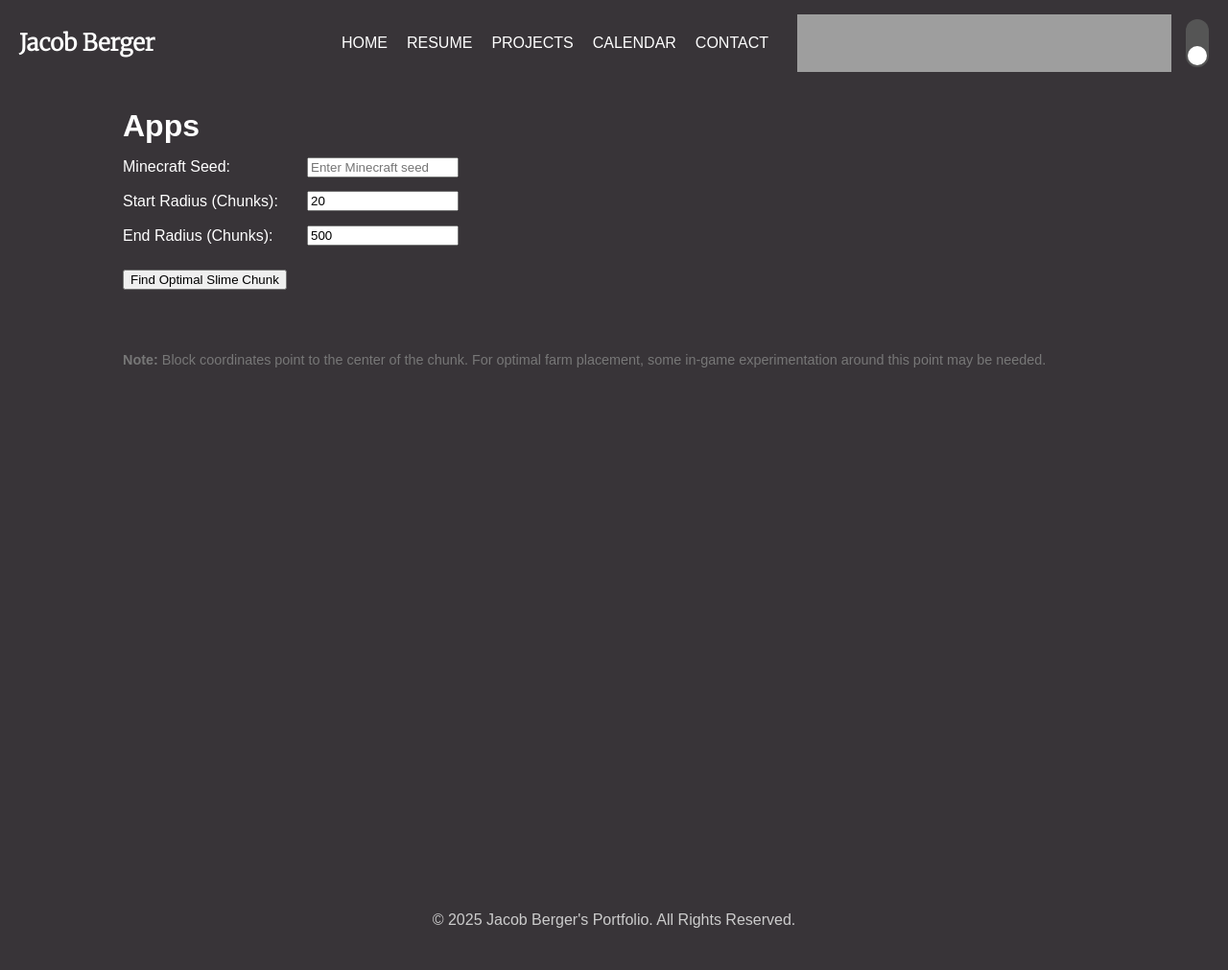
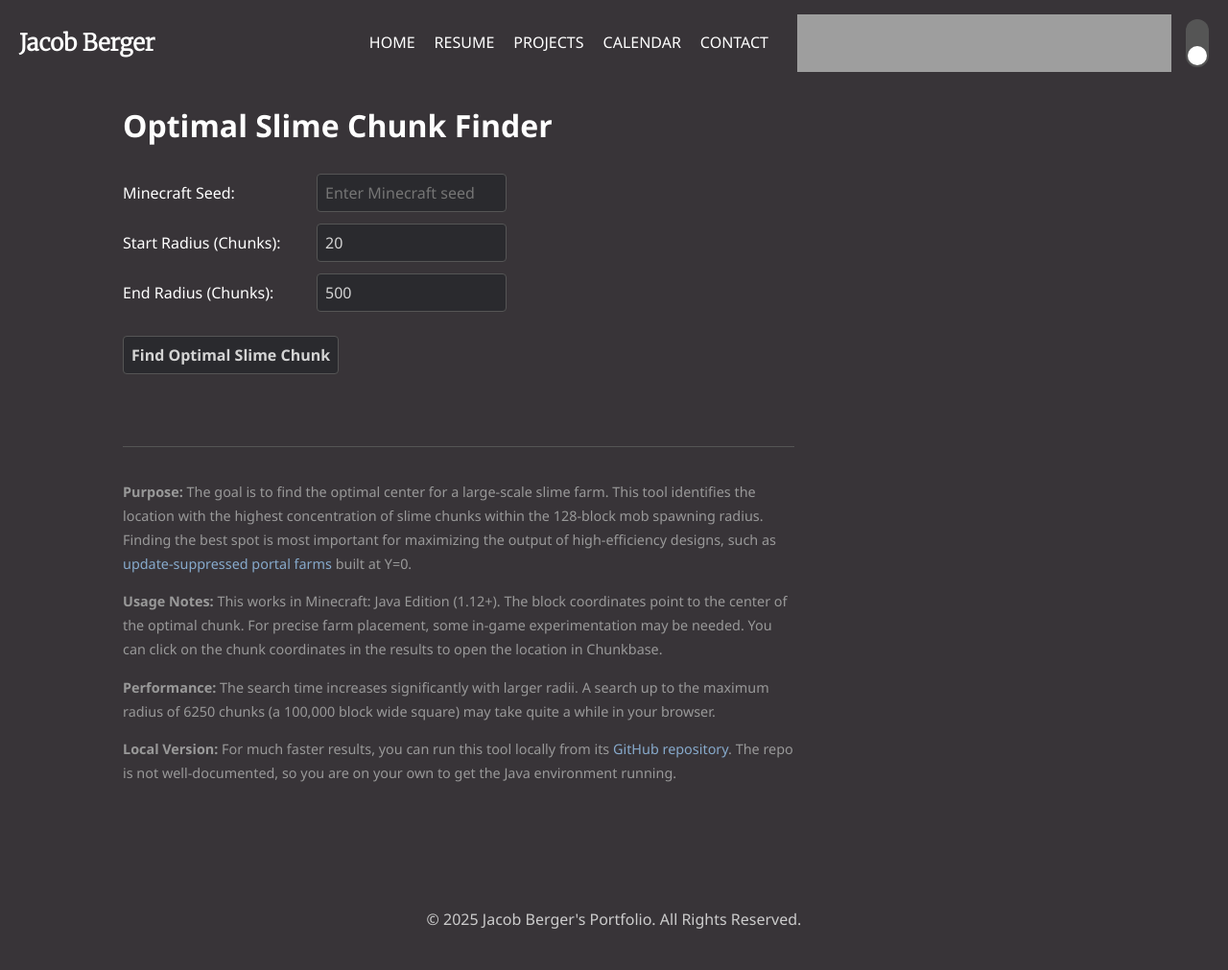
Before and after one commit to bergerjacob/bergerj-website, a Jekyll site: the page built from apps/slime-chunk-finder/index.html, in a window 1280 px wide. Shown: the whole page at 96% size. Built offline with Jekyll 4.4.1, drawn with Linux system fonts in a browser that asks for light colours.

Commit message:
slime chunk finder implemented

```diff
--- a/apps/slime-chunk-finder/index.html
+++ b/apps/slime-chunk-finder/index.html
@@ -1,23 +1,11 @@
 ---
 layout: page
-title: Apps
+title: Optimal Slime Chunk Finder
 ---
-<link rel="stylesheet" href="{{ '/projects/style.css' | relative_url }}">
-<style>
-    body { font-family: sans-serif; }
-    #controls { display: flex; flex-direction: column; gap: 10px; max-width: 350px; margin-bottom: 20px; }
-    #controls div { display: flex; justify-content: space-between; align-items: center; }
-    input[type=number] { width: 150px; }
-    #output { margin-top: 20px; }
-    #status { font-style: italic; color: #555; min-height: 1.2em; }
-    table { border-collapse: collapse; width: 100%; max-width: 600px; margin-top: 10px; }
-    th, td { border: 1px solid #ccc; padding: 8px; text-align: left; }
-    th { background-color: #f2f2f2; }
-    a { color: #007bff; text-decoration: none; }
-    a:hover { text-decoration: underline; }
-    .note { font-size: 0.9em; color: #777; margin-top: 15px; }
-</style>
+<link rel="stylesheet" href="style.css">
 
+<div class="slime-container">
+  <div class="slime-finder-app">
     <div id="controls">
         <div>
             <label for="seedInput">Minecraft Seed:</label>
@@ -34,111 +22,19 @@ title: Apps
     </div>
 
     <button id="findChunks">Find Optimal Slime Chunk</button>
+
     <div id="output">
         <p id="status"></p>
         <div id="resultsTable"></div>
-    <p class="note"><b>Note:</b> Block coordinates point to the center of the chunk. For optimal farm placement, some in-game experimentation around this point may be needed.</p>
     </div>
 
-<script>
-    const findChunksButton = document.getElementById('findChunks');
-    const statusDiv = document.getElementById('status');
-    const resultsTableDiv = document.getElementById('resultsTable');
+    <div class="user-notes">
+        <p><b>Purpose:</b> The goal is to find the optimal center for a large-scale slime farm. This tool identifies the location with the highest concentration of slime chunks within the 128-block mob spawning radius. Finding the best spot is most important for maximizing the output of high-efficiency designs, such as <a href="https://www.reddit.com/r/technicalminecraft/comments/xc1zxi/15_mil_slimehr_farm_in_singleplayer_survival/?utm_source=share&utm_medium=web3x&utm_name=web3xcss&utm_term=1&utm_content=share_button" target="_blank">update-suppressed portal farms</a> built at Y=0.</p>
+        <p><b>Usage Notes:</b> This works in Minecraft: Java Edition (1.12+). The block coordinates point to the center of the optimal chunk. For precise farm placement, some in-game experimentation may be needed. You can click on the chunk coordinates in the results to open the location in Chunkbase.</p>
+        <p><b>Performance:</b> The search time increases significantly with larger radii. A search up to the maximum radius of 6250 chunks (a 100,000 block wide square) may take quite a while in your browser.</p>
+        <p><b>Local Version:</b> For much faster results, you can run this tool locally from its <a href="https://github.com/bergerjacob/slime-area-finder/" target="_blank">GitHub repository</a>. The repo is not well-documented, so you are on your own to get the Java environment running.</p>
+    </div>
+  </div>
+</div>
 
-    function renderResults(results) {
-        if (!results || results.length === 0) {
-            resultsTableDiv.innerHTML = '';
-            return;
-        }
-        let tableHTML = `
-            <table>
-                <tr>
-                    <th>Rank</th>
-                    <th>Slime Chunks in Range</th>
-                    <th>Chunk Coords (X, Z)</th>
-                    <th>Block Coords (X, Z)</th>
-                </tr>`;
-
-        results.forEach((result, index) => {
-            const blockX = result.chunk.x * 16 + 8;
-            const blockZ = result.chunk.z * 16 + 8;
-            const seed = document.getElementById('seedInput').value;
-            const chunkbaseUrl = `https://www.chunkbase.com/apps/slime-finder#seed=${seed}&platform=java&x=${blockX}&z=${blockZ}&zoom=1`;
-
-            tableHTML += `
-                <tr>
-                    <td>#${index + 1}</td>
-                    <td>${result.slimeCount}</td>
-                    <td><a href="${chunkbaseUrl}" target="_blank" title="View on Chunkbase">${result.chunk.x}, ${result.chunk.z}</a></td>
-                    <td>${blockX}, ${blockZ}</td>
-                </tr>`;
-        });
-        tableHTML += '</table>';
-        resultsTableDiv.innerHTML = tableHTML;
-    }
-
-    findChunksButton.addEventListener('click', async () => {
-        const seed = document.getElementById('seedInput').value;
-        const startRadius = parseInt(document.getElementById('startRadiusInput').value, 10);
-        const endRadius = parseInt(document.getElementById('endRadiusInput').value, 10);
-
-        if (!seed) {
-            statusDiv.textContent = 'Please enter a seed.';
-            return;
-        }
-        statusDiv.textContent = '';
-        resultsTableDiv.innerHTML = '';
-        findChunksButton.disabled = true;
-
-        const apiUrl = 'https://slime-area-finder.onrender.com/find-optimal-chunk';
-        let leftover = '';
-
-        try {
-            const response = await fetch(apiUrl, {
-                method: 'POST',
-                headers: { 'Content-Type': 'application/json' },
-                body: JSON.stringify({ seed: parseInt(seed, 10), startRadius, endRadius })
-            });
-
-            if (!response.ok) {
-                const errorData = await response.json();
-                throw new Error(`Server error (${response.status}): ${errorData.error}`);
-            }
-
-            const reader = response.body.getReader();
-            const decoder = new TextDecoder();
-
-            while (true) {
-                const { done, value } = await reader.read();
-                if (done) break;
-
-                const chunk = leftover + decoder.decode(value, { stream: true });
-                const lines = chunk.split('\n');
-                leftover = lines.pop();
-
-                for (const line of lines) {
-                    if (line.trim() === '') continue;
-                    try {
-                        const data = JSON.parse(line);
-                        if (data.results) {
-                            renderResults(data.results);
-                        } else if (data.progress) {
-                            statusDiv.textContent = `Scanning... Current Radius: ${data.progress.currentRadius} / ${data.progress.endRadius}`;
-                        } else if (data.message) {
-                            statusDiv.textContent = data.message;
-                        } else if (data.error) {
-                            throw new Error(data.error);
-                        }
-                    } catch (e) {
-                        console.warn("Could not parse JSON line:", line);
-                    }
-                }
-            }
-        } catch (error) {
-            console.error('Error fetching data:', error);
-            statusDiv.textContent = "An error occurred: " + error.message;
-        } finally {
-            findChunksButton.disabled = false;
-        }
-    });
-</script>
+<script src="script.js"></script>
--- /dev/null
+++ b/apps/slime-chunk-finder/script.js
@@ -0,0 +1,100 @@
+const findChunksButton = document.getElementById('findChunks');
+const statusDiv = document.getElementById('status');
+const resultsTableDiv = document.getElementById('resultsTable');
+
+function renderResults(results) {
+    if (!results || results.length === 0) {
+        resultsTableDiv.innerHTML = '';
+        return;
+    }
+    let tableHTML = `
+        <table>
+            <tr>
+                <th>Rank</th>
+                <th>Slime Chunks in Range</th>
+                <th>Chunk Coords (X, Z)</th>
+                <th>Block Coords (X, Z)</th>
+            </tr>`;
+
+    results.forEach((result, index) => {
+        const blockX = result.chunk.x * 16 + 8;
+        const blockZ = result.chunk.z * 16 + 8;
+        const seed = document.getElementById('seedInput').value;
+        const chunkbaseUrl = `https://www.chunkbase.com/apps/slime-finder#seed=${seed}&platform=java&x=${blockX}&z=${blockZ}&zoom=1`;
+
+        tableHTML += `
+            <tr>
+                <td>#${index + 1}</td>
+                <td>${result.slimeCount}</td>
+                <td><a href="${chunkbaseUrl}" target="_blank" title="View on Chunkbase">${result.chunk.x}, ${result.chunk.z}</a></td>
+                <td>${blockX}, ${blockZ}</td>
+            </tr>`;
+    });
+    tableHTML += '</table>';
+    resultsTableDiv.innerHTML = tableHTML;
+}
+
+findChunksButton.addEventListener('click', async () => {
+    const seed = document.getElementById('seedInput').value; // Keep as string
+    const startRadius = parseInt(document.getElementById('startRadiusInput').value, 10);
+    const endRadius = parseInt(document.getElementById('endRadiusInput').value, 10);
+
+    if (!seed) {
+        statusDiv.textContent = 'Please enter a seed.';
+        return;
+    }
+    statusDiv.textContent = '';
+    resultsTableDiv.innerHTML = '';
+    findChunksButton.disabled = true;
+
+    const apiUrl = 'https://slime-area-finder.onrender.com/find-optimal-chunk';
+    let leftover = '';
+
+    try {
+        const response = await fetch(apiUrl, {
+            method: 'POST',
+            headers: { 'Content-Type': 'application/json' },
+            body: JSON.stringify({ seed: seed, startRadius: startRadius, endRadius: endRadius })
+        });
+
+        if (!response.ok) {
+            const errorData = await response.json();
+            throw new Error(`Server error (${response.status}): ${errorData.error}`);
+        }
+
+        const reader = response.body.getReader();
+        const decoder = new TextDecoder();
+
+        while (true) {
+            const { done, value } = await reader.read();
+            if (done) break;
+
+            const chunk = leftover + decoder.decode(value, { stream: true });
+            const lines = chunk.split('\n');
+            leftover = lines.pop();
+
+            for (const line of lines) {
+                if (line.trim() === '') continue;
+                try {
+                    const data = JSON.parse(line);
+                    if (data.results) {
+                        renderResults(data.results);
+                    } else if (data.progress) {
+                        statusDiv.textContent = `Scanning... Current Radius: ${data.progress.currentRadius} / ${data.progress.endRadius}`;
+                    } else if (data.message) {
+                        statusDiv.textContent = data.message;
+                    } else if (data.error) {
+                        throw new Error(data.error);
+                    }
+                } catch (e) {
+                    console.warn("Could not parse JSON line:", line);
+                }
+            }
+        }
+    } catch (error) {
+        console.error('Error fetching data:', error);
+        statusDiv.textContent = "An error occurred: " + error.message;
+    } finally {
+        findChunksButton.disabled = false;
+    }
+});
--- a/apps/slime-chunk-finder/style.css
+++ b/apps/slime-chunk-finder/style.css
@@ -0,0 +1,97 @@
+/* Slime Finder App Container */
+.slime-finder-app {
+    padding: 20px 0; /* Add some vertical spacing */
+}
+
+/* Input and Button Controls */
+.slime-finder-app #controls {
+    display: flex;
+    flex-direction: column;
+    gap: 12px;
+    max-width: 400px;
+    margin-bottom: 25px;
+}
+
+.slime-finder-app #controls div {
+    display: flex;
+    justify-content: space-between;
+    align-items: center;
+}
+
+.slime-finder-app input[type=number],
+.slime-finder-app button {
+    background-color: #2a2a2e; /* Darker than body for contrast */
+    color: #d4d4d4;
+    border: 1px solid #555;
+    padding: 8px;
+    border-radius: 4px;
+    font-size: 1em;
+    font-family: inherit; /* Use the site's default font */
+}
+
+.slime-finder-app input[type=number] {
+    width: 180px;
+}
+
+.slime-finder-app button {
+    cursor: pointer;
+    font-weight: bold;
+    transition: background-color 0.2s ease;
+}
+
+.slime-finder-app button:hover:not(:disabled) {
+    background-color: #444;
+}
+
+.slime-finder-app button:disabled {
+    opacity: 0.5;
+    cursor: not-allowed;
+}
+
+/* Output Area (Status and Table) */
+.slime-finder-app #output {
+    margin-top: 25px;
+}
+
+.slime-finder-app #status {
+    font-style: italic;
+    color: #aaa;
+    min-height: 1.2em;
+}
+
+.slime-finder-app table {
+    border-collapse: collapse;
+    width: 100%;
+    max-width: 700px;
+    margin-top: 15px;
+}
+
+.slime-finder-app th,
+.slime-finder-app td {
+    border: 1px solid #555;
+    padding: 10px;
+    text-align: left;
+}
+
+.slime-finder-app th {
+    background-color: #2a2a2e;
+}
+
+/* Make table links stand out slightly more */
+.slime-finder-app table a {
+    font-weight: bold;
+}
+
+/* Notes Section */
+.slime-finder-app .user-notes {
+    margin-top: 30px;
+    max-width: 700px;
+    font-size: 0.9em;
+    color: #999;
+    border-top: 1px solid #555;
+    padding-top: 20px;
+}
+
+.slime-finder-app .user-notes p {
+    margin-bottom: 12px;
+}
```
Also changed, not shown: apps/index.html (added, +37 -0 lines). Lines whose indentation alone changed are shown as unchanged.
